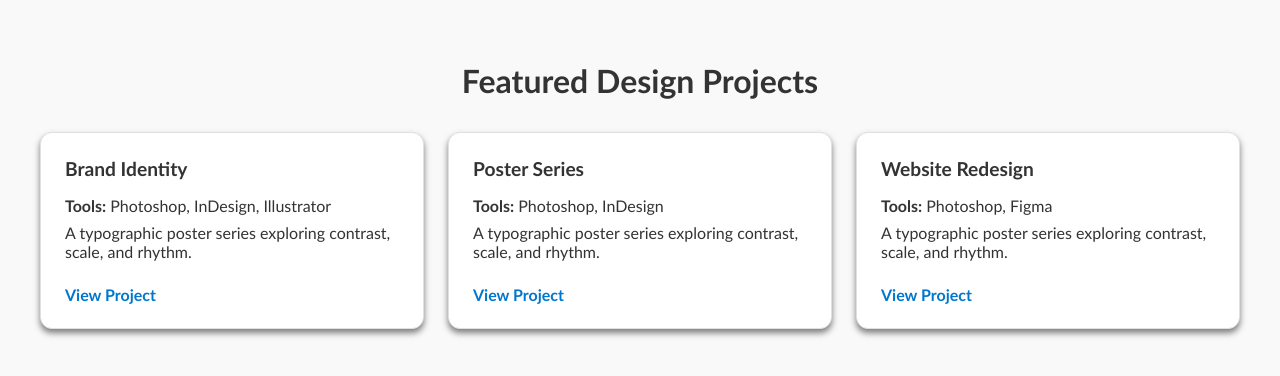
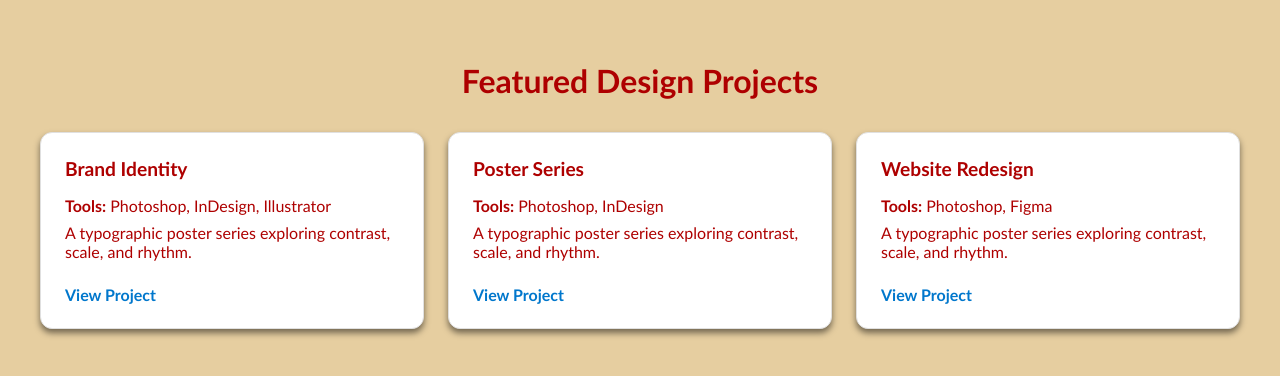
Before and after one commit to BernardoDiestaJr/Portfolio, a Jekyll site: the page built from design.html, in a window 1280 px wide. Shown: the top 376 px of the page. Built offline with Jekyll 4.4.1, drawn with Linux system fonts in a browser that asks for light colours.

Commit message:
Update design.html

```diff
--- a/_layouts/design.html
+++ b/_layouts/design.html
@@ -10,8 +10,8 @@
         body{
             font-family: "Gill Sans", "Gill Sans MT", "Myriad Pro", "DejaVu Sans Condensed", Helvetica, Arial, "sans-serif";
             padding: 2rem;
-            background-color: #f9f9f9;
-            color: #333;
+            background-color: #e6cea0;
+            color: #ae0000;
         }
 
         h1 {
```
